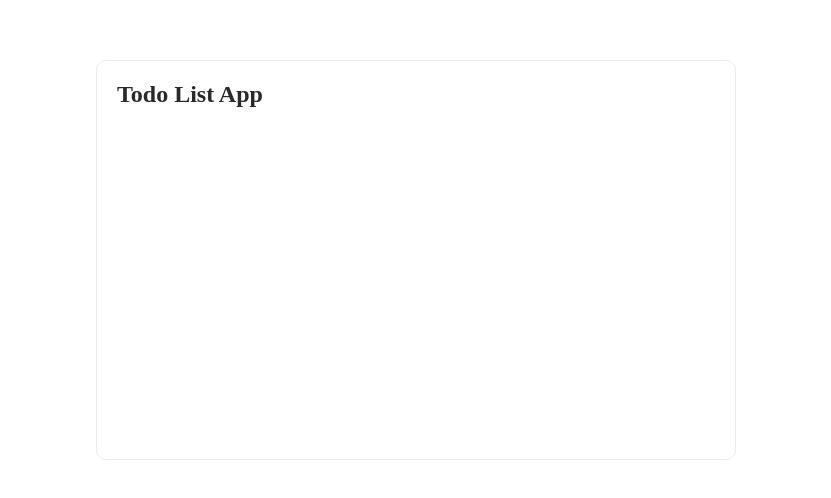
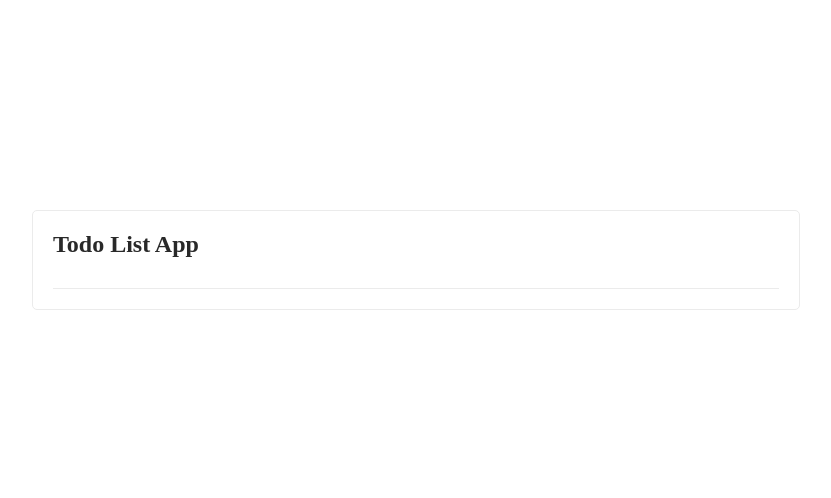
Before and after one commit to leedo97y/mindsai-fe, a React (Vite) app: page / in a window 1280 px wide. Shown: the part 140-638 px from the top of the page, without its empty margins (224-1055 px from the left). Built offline with nearby package versions, Linux system fonts and the light colour scheme.

Commit message:
feat: #1 todo 기본 틀 추가 및 스타일링

```diff
--- a/src/components/Todo.tsx
+++ b/src/components/Todo.tsx
@@ -8,9 +8,9 @@ const Todo = () => {
       <TodoMain>
         <section id="todoTitle">
           <h1>Todo List App</h1>
+          {/* 등록 */}
+          <TodoEditor />
         </section>
-        {/* 등록 */}
-        <TodoEditor />
         {/* 목록 */}
         <TodoList />
       </TodoMain>
--- a/src/styles/TodoStyle.ts
+++ b/src/styles/TodoStyle.ts
@@ -8,18 +8,20 @@ export const TodoContainer = styled.div`
 `;
 
 export const TodoMain = styled.main`
-  width: 50vw;
-  height: 50vh;
+  width: 60vw;
+  height: auto;
   margin: 0 auto;
   border: 1px solid #ebebeb;
-  border-radius: 10px;
+  border-radius: 5px;
   padding: 20px;
 
   #todoTitle {
+    height: fit-content;
+    display: flex;
+    flex-direction: column;
+    gap: 10px;
     color: #292929;
+    padding-bottom: 20px;
+    border-bottom: 1px solid #ebebeb;
   }
 `;
-
-export const TodoBody = styled.section`
-  //
-`;
```
